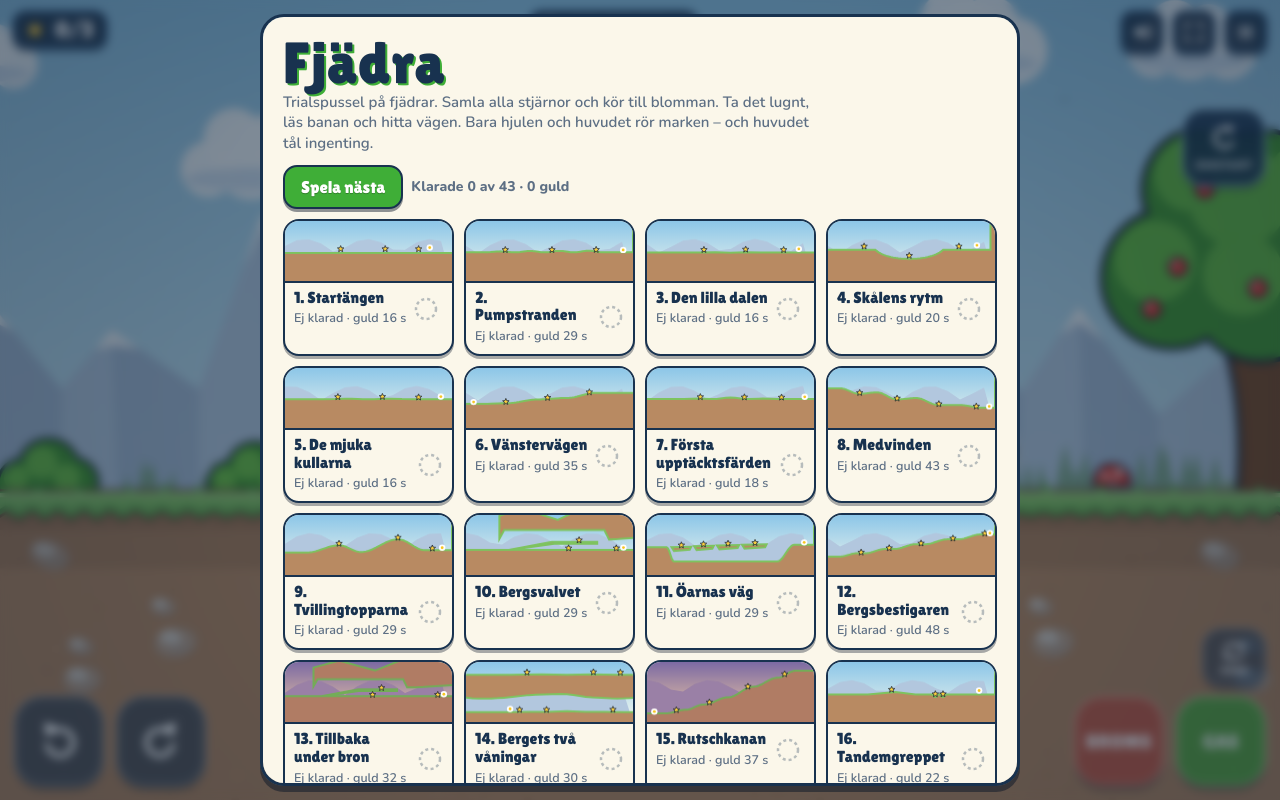
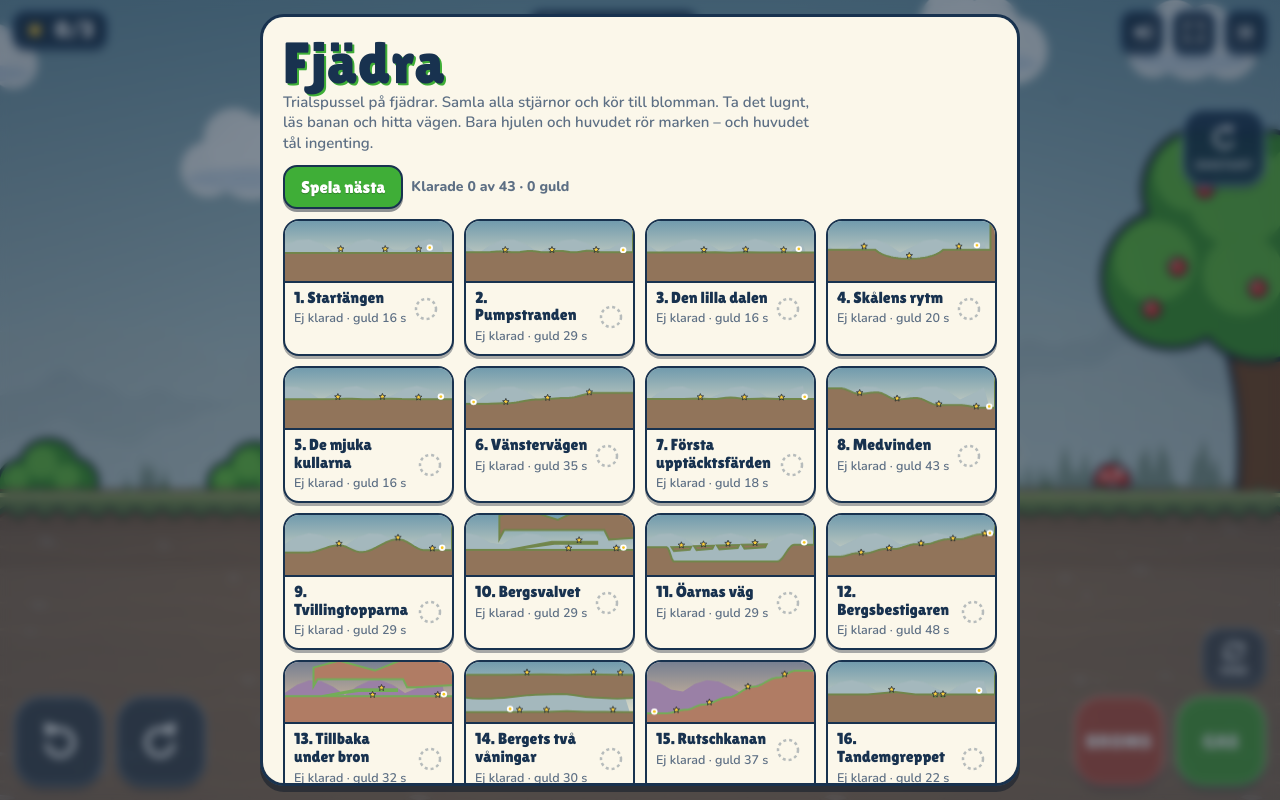
Before and after one commit to Nomarcus/spring-trials, a plain HTML site: page game/index.html in a window 1280 px wide. Drawn offline with nearby package versions, Linux system fonts and the light colour scheme; animation ran at ten frames a second.

Commit message:
Refine terrain, atmospheric ridges and motorcycle materials (#5)

```diff
--- a/game/index.html
+++ b/game/index.html
@@ -535,17 +535,17 @@ let toastT=0; function toast(msg,ms){ const el=$('toast'); el.textContent=msg; e
 // ================= GRAPHICS =================
 const OUT='#1d2633';
 const THEMES={
-  meadow:{sky:['#8cc6e8','#c4e4f2','#f4f8ee'], clouds:1, sun:null, mtn:'#b2c7de', mtnShade:'#a1b8d3', snow:'#f7fafc', far:'#9dc0a6', farTree:'#7fa98e', near:'#a5d283', nearShade:'#92c473', nearTree:'#69a656', lake:'#a9d4ec',
-    dirt:'#b88a62', dirtDark:'#a27753', dirtLight:'#cc9f76', rock:'#c3b9ad', rockLight:'#d8d0c6', rockDark:'#ada296', top:'#7ec35f', topLight:'#b0e08a', topDark:'#559c43', edge:'#6b4a33', kind:'grass',
+  meadow:{sky:['#719bad','#c4d5d5','#f5e9ce'], clouds:1, sun:null, mtn:'#a4b8bd', mtnShade:'#879fa8', snow:'#f7fafc', far:'#9daea2', farTree:'#81988c', near:'#9da782', nearShade:'#7e9272', nearTree:'#667c56', lake:'#a9d4ec',
+    dirt:'#91745a', dirtDark:'#645344', dirtLight:'#b99b76', rock:'#c3b9ad', rockLight:'#d8d0c6', rockDark:'#ada296', top:'#71864b', topLight:'#c5cb82', topDark:'#465e39', edge:'#6b4a33', kind:'grass',
     deco:['appletree','pine','bush','bush','rock','mushroom','grass','grass','daisies']},
-  sunset:{sky:['#7c6aa3','#e39ba8','#f8d0a4'], clouds:0, sun:'#ffe2a8', mtn:'#9a80a6', mtnShade:'#8a7298', snow:'#f8e2d8', far:'#7a6a88', farTree:'#665777', near:'#8c8f66', nearShade:'#7b7f58', nearTree:'#5f6a4b', lake:null,
+  sunset:{sky:['#777f91','#c4a49c','#efcca0'], clouds:0, sun:'#ffe2a8', mtn:'#9a80a6', mtnShade:'#8a7298', snow:'#f8e2d8', far:'#7a6a88', farTree:'#665777', near:'#8c8f66', nearShade:'#7b7f58', nearTree:'#5f6a4b', lake:null,
     dirt:'#b07c64', dirtDark:'#9a6a55', dirtLight:'#c4937a', rock:'#b8aaa8', rockLight:'#d0c4c2', rockDark:'#a09291', top:'#73ad57', topLight:'#acd385', topDark:'#4f8a42', edge:'#64402f', kind:'grass',
     deco:['pine','pine','bush','rock','grass','grass','appletree']},
   winter:{sky:['#9cc3e6','#d3e7f5','#f7fbfd'], clouds:1, sun:null, mtn:'#c9d9ea', mtnShade:'#b6c9de', snow:'#ffffff', far:'#bfd0df', farTree:'#90aab7', near:'#f0f5fa', nearShade:'#e0e9f2', nearTree:'#7d9b8c', lake:null,
     dirt:'#93837a', dirtDark:'#7e7068', dirtLight:'#a99a90', rock:'#b4bbc3', rockLight:'#d0d6dc', rockDark:'#9ba3ab', top:'#f9fbff', topLight:'#ffffff', topDark:'#b4c8dd', edge:'#5a5560', kind:'snow',
     deco:['snowpine','snowpine','rock','snowbush','snowpine']},
-  cave:{sky:['#22355a','#2e4a75','#3d6292'], clouds:0, sun:null, mtn:'#36557f', mtnShade:'#304e76', snow:null, far:'#33527c', farTree:'#4a78aa', near:'#35567f', nearShade:'#2f4e77', nearTree:null, lake:null, cave:1,
-    dirt:'#62769c', dirtDark:'#56698f', dirtLight:'#7488ad', rock:'#8293b5', rockLight:'#a5b4d1', rockDark:'#6d7ea3', top:'#8aa8cf', topLight:'#b3cdec', topDark:'#5a74a0', edge:'#2a3858', kind:'rock',
+  cave:{sky:['#25383e','#354d52','#526b6c'], clouds:0, sun:null, mtn:'#36557f', mtnShade:'#304e76', snow:null, far:'#33527c', farTree:'#4a78aa', near:'#35567f', nearShade:'#2f4e77', nearTree:null, lake:null, cave:1,
+    dirt:'#596566', dirtDark:'#424d4f', dirtLight:'#7e8985', rock:'#8293b5', rockLight:'#a5b4d1', rockDark:'#6d7ea3', top:'#8aa8cf', topLight:'#b3cdec', topDark:'#5a74a0', edge:'#2a3858', kind:'rock',
     deco:['crystal','crystal','rock','stalag']},
 };
 let TH=THEMES.meadow;
@@ -680,23 +680,31 @@ function buildSprites(){
 // ---------- ground pattern ----------
 let PAT=null;
 function buildPattern(){
-  const T=360, k=DPR, c=document.createElement('canvas'); c.width=c.height=Math.round(T*k); const g=c.getContext('2d'); g.scale(k,k);
-  g.fillStyle=TH.dirt; g.fillRect(0,0,T,T);
-  const rnd=seeded(11);
-  for(let i=0;i<34;i++){ g.fillStyle=rnd()<.5?TH.dirtDark:TH.dirtLight; g.globalAlpha=.28; const x=rnd()*T,y=rnd()*T,r=2+rnd()*5; for(const ox of [-T,0,T]) for(const oy of [-T,0,T]){ g.beginPath(); g.ellipse(x+ox,y+oy,r,r*0.7,0,0,6.28); g.fill(); } }
-  g.globalAlpha=1;
-  const rocks=[]; for(let i=0;i<5;i++) rocks.push([rnd()*T,rnd()*T,12+rnd()*20,rnd()]); g.globalAlpha=1;
-  for(const [x0,y0,r,s] of rocks) for(const ox of [-T,0,T]) for(const oy of [-T,0,T]){ const x=x0+ox,y=y0+oy; if(x<-40||x>T+40||y<-40||y>T+40) continue;
-    g.save(); g.globalAlpha=0.55; g.beginPath(); g.ellipse(x,y,r*1.15,r*0.8,(s-0.5)*0.6,0,6.28);
-    g.fillStyle=TH.rock; g.fill(); g.lineWidth=1.6; g.strokeStyle=TH.edge; g.globalAlpha=0.35; g.stroke(); g.globalAlpha=1;
-    g.save(); g.clip(); g.fillStyle=TH.rockLight; g.beginPath(); g.ellipse(x-r*0.3,y-r*0.3,r*0.65,r*0.4,0.3,0,6.28); g.fill();
-    g.fillStyle=TH.rockDark; g.globalAlpha=0.35; g.beginPath(); g.ellipse(x+r*0.4,y+r*0.45,r*0.8,r*0.45,0.3,0,6.28); g.fill(); g.restore(); g.restore();
-    if(TH.cave&&s<.35){ g.fillStyle='#8fe3f5'; g.globalAlpha=0.7; g.beginPath(); g.moveTo(x-3,y+3); g.lineTo(x,y-7); g.lineTo(x+3,y+3); g.closePath(); g.fill(); g.globalAlpha=1; }
+  // Offline-sized, seamless lithographic sandstone tile; cached once per theme.
+  const T=512,k=DPR,c=document.createElement('canvas');c.width=c.height=Math.round(T*k);
+  const g=c.getContext('2d');g.scale(k,k);g.fillStyle=TH.dirt;g.fillRect(0,0,T,T);
+  const rnd=seeded(1147);
+  for(let row=0;row<16;row++){
+    const y=row*32;g.beginPath();
+    for(let x=0;x<=T;x+=8){const yy=y+4*Math.sin(x/T*Math.PI*4+row*.8)+2*Math.sin(x/T*Math.PI*10+row);x?g.lineTo(x,yy):g.moveTo(x,yy);}
+    g.strokeStyle=row%3===0?TH.dirtDark:TH.dirtLight;g.globalAlpha=.28;g.lineWidth=1+row%3;g.stroke();
   }
-  PAT=ctx.createPattern(c,'repeat');
+  for(let i=0;i<1100;i++){
+    const x=rnd()*T,y=rnd()*T,r=.35+rnd()*1.3;
+    g.globalAlpha=.08+rnd()*.15;g.fillStyle=i%3?TH.dirtDark:TH.dirtLight;
+    g.fillRect(x,y,r*2,r);
+  }
+  for(let i=0;i<38;i++){
+    const x=rnd()*T,y=rnd()*T,rx=3+rnd()*13,ry=2+rnd()*6;
+    for(const ox of [-T,0,T])for(const oy of [-T,0,T]){
+      g.beginPath();g.moveTo(x+ox-rx,y+oy);g.lineTo(x+ox-rx*.4,y+oy-ry);g.lineTo(x+ox+rx*.7,y+oy-ry*.6);g.lineTo(x+ox+rx,y+oy+ry*.3);g.lineTo(x+ox,y+oy+ry);g.closePath();
+      g.globalAlpha=.32;g.fillStyle=TH.rockDark;g.fill();g.strokeStyle=TH.dirtDark;g.lineWidth=.7;g.stroke();
+      g.beginPath();g.moveTo(x+ox-rx*.7,y+oy-ry*.3);g.lineTo(x+ox-rx*.35,y+oy-ry*.7);g.lineTo(x+ox+rx*.5,y+oy-ry*.4);g.globalAlpha=.45;g.strokeStyle=TH.rockLight;g.stroke();
+    }
+  }
+  g.globalAlpha=1;PAT=ctx.createPattern(c,'repeat');
 }
 
-// ---------- level geometry analysis ----------
 function pointInRing(x,y,pts){ let ins=false; for(let i=0,j=pts.length-1;i<pts.length;j=i++){ const xi=pts[i][0],yi=pts[i][1],xj=pts[j][0],yj=pts[j][1];
   if(((yi>y)!==(yj>y)) && (x<(xj-xi)*(y-yi)/(yj-yi)+xi)) ins=!ins; } return ins; }
 function isAir(l,x,y){ let n=0; for(const r of l.rings) if(pointInRing(x,y,r.pts)) n++; return n%2===1; }
@@ -741,14 +749,14 @@ function buildBackground(themeName){
   if(TH.sun){ BG.sunY=H*0.52; }
   // mountains
   BG.layers.push({par:0.07,y:0,c:layerCanvas(TW,H,(g,w,h)=>{
-    const base=h*0.58; const peaks=[]; let x=0; while(x<w){ peaks.push([x,base-(h*0.14+rnd()*h*0.2)]); x+=110+rnd()*120; }
-    const n=peaks.length; peaks.push([w,peaks[0][1]]);
-    const pts=[]; for(let i=0;i<n;i++){ const a=peaks[i], b=peaks[i+1]; pts.push(a); pts.push([(a[0]+b[0])/2+(rnd()-0.5)*30, base-(h*0.03+rnd()*h*0.07)]); } pts.push(peaks[n]);
-    for(const ox of [-w,0,w]){
-      g.beginPath(); g.moveTo(ox,h); for(const p of pts) g.lineTo(p[0]+ox,p[1]); g.lineTo(w+ox,h); g.closePath(); g.fillStyle=TH.mtn; g.fill();
-      for(let i=0;i<pts.length-2;i+=2){ const p=pts[i], v=pts[i+1]; g.beginPath(); g.moveTo(p[0]+ox,p[1]); g.lineTo(v[0]+ox,v[1]); g.lineTo(v[0]+ox,h); g.lineTo(p[0]+ox+ (v[0]-p[0])*0.2,h); g.closePath(); g.fillStyle=TH.mtnShade; g.fill();
-        if(TH.snow){ const l=pts[i-1]||[p[0]-80,base]; const f=0.32; const L=[p[0]+(l[0]-p[0])*f,p[1]+(l[1]-p[1])*f], R=[p[0]+(v[0]-p[0])*f,p[1]+(v[1]-p[1])*f];
-          g.beginPath(); g.moveTo(p[0]+ox,p[1]); g.lineTo(R[0]+ox,R[1]); g.lineTo((p[0]+R[0])/2+ox,(p[1]+R[1])/2+8); g.lineTo(p[0]+ox,p[1]+16); g.lineTo((p[0]+L[0])/2+ox,(p[1]+L[1])/2+9); g.lineTo(L[0]+ox,L[1]); g.closePath(); g.fillStyle=TH.snow; g.fill(); } } }
+    // Continuous eroded ridgelines, periodic so parallax wraps without seams.
+    for(let layer=0;layer<3;layer++){
+      const ridge=x=>h*(.38+layer*.065)+per(x,[[h*.055,2,layer*.7],[h*.026,5,1.8+layer],[h*.009,13,.5],[h*.004,29,2]]);
+      g.beginPath();g.moveTo(0,h);for(let x=0;x<=w;x+=4)g.lineTo(x,ridge(x));g.lineTo(w,h);g.closePath();
+      const wash=g.createLinearGradient(0,h*.2,0,h*.8);wash.addColorStop(0,layer===1?TH.mtnShade:TH.mtn);wash.addColorStop(1,TH.sky[1]);g.fillStyle=wash;g.globalAlpha=.55+layer*.17;g.fill();
+      g.strokeStyle=TH.snow||TH.sky[1];g.globalAlpha=.18;g.lineWidth=1;g.beginPath();for(let x=0;x<=w;x+=4)x?g.lineTo(x,ridge(x)):g.moveTo(x,ridge(x));g.stroke();
+    }g.globalAlpha=1;
+
   })});
   // far forest
   BG.layers.push({par:0.16,c:layerCanvas(TW,H,(g,w,h)=>{
@@ -860,9 +868,9 @@ function drawStyled(r){
     // decorative truss below
     const d=0.75; ctx.lineWidth=0.09; ctx.strokeStyle=OUT;
     ctx.beginPath(); ctx.moveTo(x0+0.2,y0-d); ctx.lineTo(x1-0.2,y0-d); const n=Math.max(1,Math.round((x1-x0)/1.4)); for(let i=0;i<=n;i++){ const x=x0+0.2+(x1-x0-0.4)*i/n; ctx.moveTo(x,y0); ctx.lineTo(x,y0-d); if(i<n){ const x2=x0+0.2+(x1-x0-0.4)*(i+1)/n; ctx.moveTo(x,y0-d); ctx.lineTo(x2,y0); } }
-    ctx.stroke(); ctx.strokeStyle='#a52a22'; ctx.lineWidth=0.05; ctx.stroke();
-    ctx.beginPath(); ringPath(p); ctx.fillStyle='#d23a2e'; ctx.fill(); ctx.strokeStyle=OUT; ctx.lineWidth=0.07; ctx.stroke();
-    ctx.beginPath(); ctx.moveTo(x0+0.05,y1-0.06); ctx.lineTo(x1-0.05,y1-0.06); ctx.strokeStyle='#f06a55'; ctx.lineWidth=0.04; ctx.stroke();
+    ctx.stroke(); ctx.strokeStyle='#796555'; ctx.lineWidth=0.05; ctx.stroke();
+    ctx.beginPath(); ringPath(p); const metal=ctx.createLinearGradient(0,y0,0,y1);metal.addColorStop(0,'#493e38');metal.addColorStop(.45,'#886a50');metal.addColorStop(1,'#b49d77');ctx.fillStyle=metal; ctx.fill(); ctx.strokeStyle=OUT; ctx.lineWidth=0.07; ctx.stroke();
+    ctx.beginPath(); ctx.moveTo(x0+0.05,y1-0.06); ctx.lineTo(x1-0.05,y1-0.06); ctx.strokeStyle='#e0c89b'; ctx.lineWidth=0.04; ctx.stroke();
     ctx.fillStyle='#7a1d17'; for(let x=x0+0.25;x<x1-0.1;x+=0.5){ ctx.beginPath(); ctx.arc(x,(y0+y1)/2,0.035,0,6.28); ctx.fill(); }
   } else if(r.style==='crate'){
     ctx.beginPath(); ringPath(p); ctx.fillStyle='#b5824a'; ctx.fill();
@@ -898,9 +906,9 @@ function strokeLine(pts,col,w,outW){ ctx.beginPath(); ctx.moveTo(pts[0][0],pts[0
   if(outW){ ctx.strokeStyle=OUT; ctx.lineWidth=w+outW; ctx.stroke(); } ctx.strokeStyle=col; ctx.lineWidth=w; ctx.stroke(); }
 // ===================== BIKE + RIDER ART =====================
 const BK={STEER_TOP:[0.56,0.34], STEER_BOT:[0.63,0.15], PIVOT:[-0.1,-0.3], SHOCK_TOP:[-0.17,0.1], CSHAFT:[-0.02,-0.33]};
-const COL={teal:'#2fbfae', tealD:'#1f8f84', frameK:'#2a2e36', frameK2:'#3a404a', gold:'#d9a43a', goldD:'#a87a22', alu2:'#e3e7ec', green:'#3fae37', greenL:'#7fd66a', greenD:'#25771f', white:'#f4f2ea', whiteD:'#cfd3d8', black:'#1d2026', blackL:'#3a3f47',
+const COL={teal:'#c57342', tealD:'#8c462f', frameK:'#2a2e36', frameK2:'#3a404a', gold:'#d9a43a', goldD:'#a87a22', alu2:'#e3e7ec', green:'#bb7042', greenL:'#e4ac70', greenD:'#804a31', white:'#f4f2ea', whiteD:'#cfd3d8', black:'#1d2026', blackL:'#3a3f47',
   chrome:'#d9dee4', chromeD:'#9aa2ab', alu:'#b9c0c8', gold:'#e3b23c', red:'#d8382e',
-  jersey:'#2b3868', jerseyD:'#1e2850', jerseyL:'#3d4c86', pants:'#22252c', pantsL:'#323741', boot:'#17191e', bootL:'#3a3f48', skin:'#f0c9a0'};
+  jersey:'#e2d8bf', jerseyD:'#a69b85', jerseyL:'#f7efdc', pants:'#22252c', pantsL:'#323741', boot:'#17191e', bootL:'#3a3f48', skin:'#f0c9a0'};
 function P2(p,q,t){ return [p[0]+(q[0]-p[0])*t, p[1]+(q[1]-p[1])*t]; }
 function mid(p,q){ return [(p[0]+q[0])/2,(p[1]+q[1])/2]; }
 function outl(w){ ctx.strokeStyle=OUT; ctx.lineWidth=w||0.032; ctx.lineJoin='round'; ctx.lineCap='round'; ctx.stroke(); }
@@ -924,7 +932,7 @@ function drawWheel(w,front,pos,sq,ang){
   ctx.beginPath(); const K=22;
   for(let i=0;i<K;i++){ const a=i*2*Math.PI/K; const a1=a-0.06,a2=a+0.06,a3=a+0.13,a4=a+2*Math.PI/K-0.13;
     ctx.lineTo(Math.cos(a1)*0.425,Math.sin(a1)*0.425); ctx.lineTo(Math.cos(a2)*0.425,Math.sin(a2)*0.425); ctx.lineTo(Math.cos(a3)*0.39,Math.sin(a3)*0.39); ctx.lineTo(Math.cos(a4)*0.39,Math.sin(a4)*0.39); }
-  ctx.closePath(); ctx.fillStyle='#24282e'; ctx.fill(); outl(0.028);
+  ctx.closePath(); const rubber=ctx.createRadialGradient(-.12,.14,.03,0,0,.44);rubber.addColorStop(0,'#626365');rubber.addColorStop(.65,'#292d30');rubber.addColorStop(1,'#151b1e');ctx.fillStyle=rubber; ctx.fill(); outl(0.022);
   ctx.beginPath(); ctx.arc(0,0,0.355,0,6.2832); ctx.strokeStyle='#353a42'; ctx.lineWidth=0.03; ctx.stroke();
   // rim
   ctx.beginPath(); ctx.arc(0,0,0.31,0,6.2832); ctx.fillStyle='#2b3037'; ctx.fill();
```
